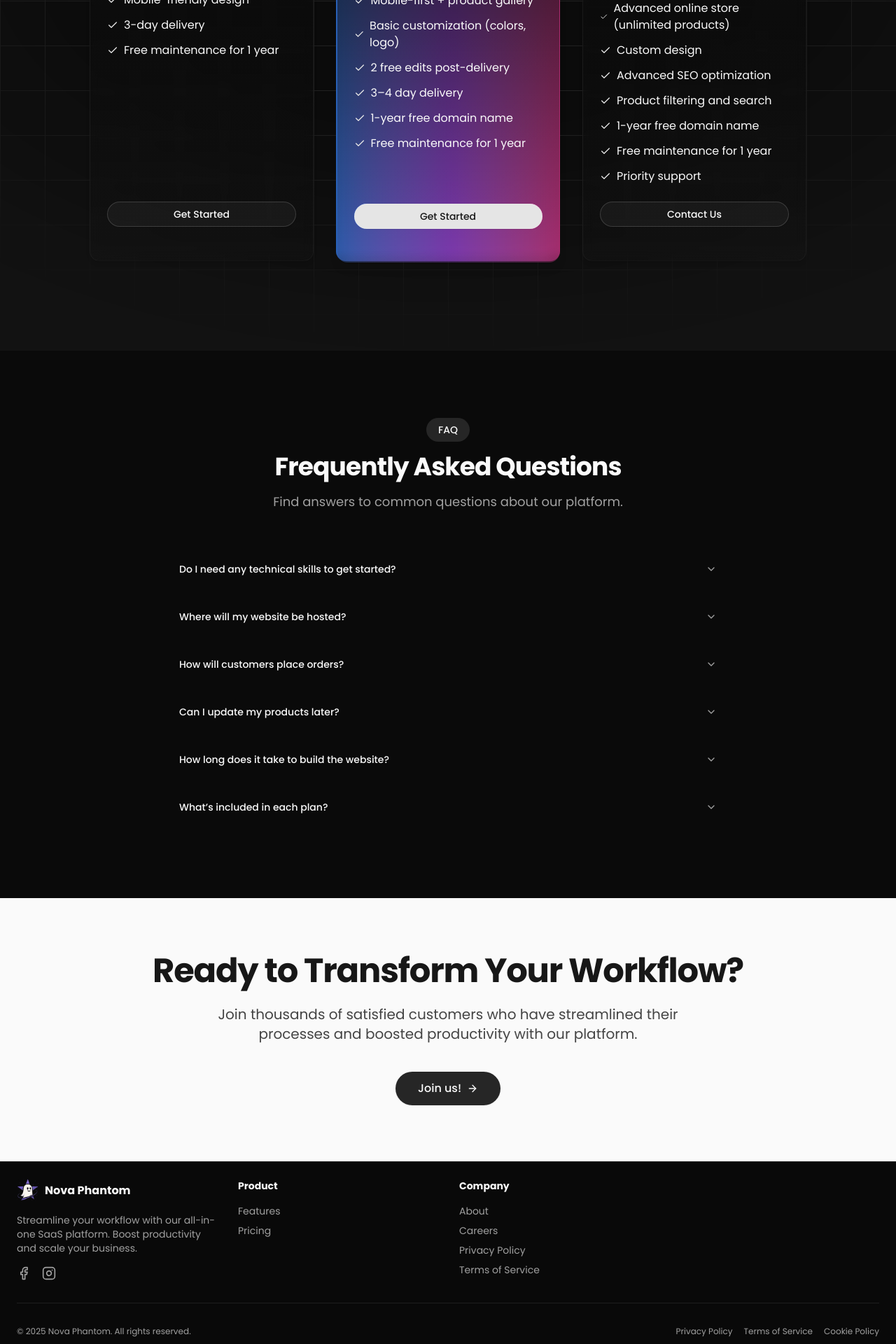
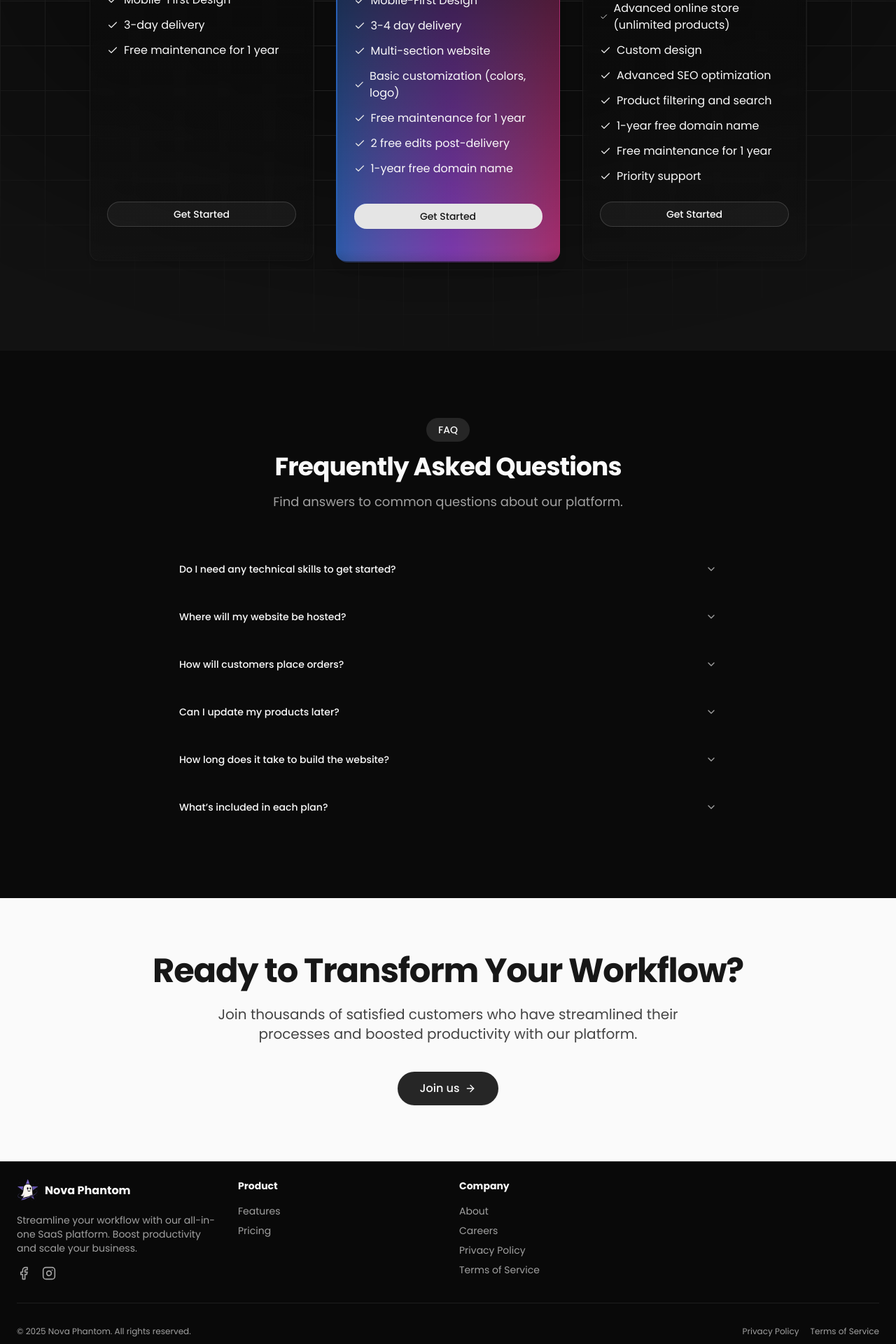
Before and after one commit to LIZEWESKI/nova-phantom, a React (Vite) app: page / in a window 1280 px wide. Shown: the part 3660-5580 px from the top of the page at 70% size. Built offline with nearby package versions, Linux system fonts and the light colour scheme.

Commit message:
added translate

```diff
--- a/src/components/footer/Footer.jsx
+++ b/src/components/footer/Footer.jsx
@@ -1,8 +1,11 @@
 import {Link} from "react-router"
 import { Facebook, Twitter, Linkedin, Instagram } from "lucide-react"
 import AppLogo from "../AppLogo"
+import { useTranslation } from "react-i18next"
 
 export default function Footer() {
+    const { t } = useTranslation()
+    const footer = (value) => t(`footer.${value}`)
   return (
     <footer className="w-full border-t flex items-center justify-center bg-background/95 backdrop-blur-sm">
       <div className="container flex flex-col gap-8 px-4 py-2 md:px-6 lg:py-6">
@@ -12,9 +15,7 @@ export default function Footer() {
                 <AppLogo/>
               <span>Nova Phantom</span>
             </div>
-            <p className="text-sm text-muted-foreground">
-              Streamline your workflow with our all-in-one SaaS platform. Boost productivity and scale your business.
-            </p>
+            <p className="text-sm text-muted-foreground">{footer("description")}</p>
             <div className="flex gap-4">
               <a href="#" className="text-muted-foreground hover:text-foreground transition-colors">
                 <Facebook className="size-5" />
@@ -27,60 +28,60 @@ export default function Footer() {
             </div>
           </div>
           <div className="space-y-4">
-            <h4 className="text-sm font-bold">Product</h4>
+            <h4 className="text-sm font-bold">{footer("product")}</h4>
             <ul className="space-y-2 text-sm">
               <li>
-                <Link href="#features" className="text-muted-foreground hover:text-foreground transition-colors">
-                  Features
-                </Link>
+                <a href="#features" className="text-muted-foreground hover:text-foreground transition-colors">
+                  {t("features.title")}
+                </a>
               </li>
               <li>
-                <Link href="#pricing" className="text-muted-foreground hover:text-foreground transition-colors">
-                  Pricing
-                </Link>
+                <a href="#pricing" className="text-muted-foreground hover:text-foreground transition-colors">
+                  {t("pricing.section")}
+                </a>
               </li>
             </ul>
           </div>
           <div className="space-y-4">
-            <h4 className="text-sm font-bold">Company</h4>
+            <h4 className="text-sm font-bold">{footer("company")}</h4>
             <ul className="space-y-2 text-sm">
               <li>
-                <Link href="#" className="text-muted-foreground hover:text-foreground transition-colors">
-                  About
-                </Link>
+                <a href="#" className="text-muted-foreground hover:text-foreground transition-colors">
+                {footer("about")}
+                </a>
               </li>
               <li>
-                <Link href="#" className="text-muted-foreground hover:text-foreground transition-colors">
-                  Careers
-                </Link>
+                <a href="#" className="text-muted-foreground hover:text-foreground transition-colors">
+                {footer("careers")}
+                </a>
               </li>
               <li>
-                <Link href="#" className="text-muted-foreground hover:text-foreground transition-colors">
-                  Privacy Policy
-                </Link>
+                <a href="#" className="text-muted-foreground hover:text-foreground transition-colors">
+                {footer("privacy")}
+                </a>
               </li>
               <li>
-                <Link href="#" className="text-muted-foreground hover:text-foreground transition-colors">
-                  Terms of Service
-                </Link>
+                <a href="#" className="text-muted-foreground hover:text-foreground transition-colors">
+                {footer("terms")}
+                </a>
               </li>
             </ul>
           </div>
         </div>
         <div className="flex flex-col gap-4 sm:flex-row justify-between items-center border-t border-border/90 pt-8">
           <p className="text-xs text-muted-foreground">
-            &copy; {new Date().getFullYear()} Nova Phantom. All rights reserved.
+            &copy; {new Date().getFullYear()} {t("brand")}. {footer("copyright")}
           </p>
           <div className="flex gap-4">
-            <Link href="#" className="text-xs text-muted-foreground hover:text-foreground transition-colors">
-              Privacy Policy
-            </Link>
-            <Link href="#" className="text-xs text-muted-foreground hover:text-foreground transition-colors">
-              Terms of Service
-            </Link>
-            <Link href="#" className="text-xs text-muted-foreground hover:text-foreground transition-colors">
+            <a href="#" className="text-xs text-muted-foreground hover:text-foreground transition-colors">
+            {footer("privacy")}
+            </a>
+            <a href="#" className="text-xs text-muted-foreground hover:text-foreground transition-colors">
+            {footer("terms")}
+            </a>
+            {/* <a href="#" className="text-xs text-muted-foreground hover:text-foreground transition-colors">
               Cookie Policy
-            </Link>
+            </a> */}
           </div>
         </div>
       </div>
--- a/src/components/home/CTASection.jsx
+++ b/src/components/home/CTASection.jsx
@@ -1,8 +1,12 @@
 import { motion } from "framer-motion";
 import { ArrowRight } from "lucide-react";
 import { Button } from "@/components/ui/button";
+import { useTranslation } from "react-i18next"
 
 export default function CTASection() {
+  const { t } = useTranslation()
+  const cta = (value) => t(`cta.${value}`)
+  const isRTL = document.documentElement.lang === "ar"
   return (
     <section className="w-full py-12 md:py-20 bg-card-foreground overflow-hidden" id="contact">
       <div className="container px-4 md:px-6 ">
@@ -13,13 +17,8 @@ export default function CTASection() {
           transition={{ duration: 0.5 }}
           className="flex flex-col items-center justify-center space-y-6 text-center"
         >
-          <h2 className="text-3xl text-primary-foreground md:text-4xl lg:text-5xl font-bold tracking-tight">
-            Ready to Transform Your Workflow?
-          </h2>
-          <p className="mx-auto max-w-[700px] text-primary-foreground/80 md:text-xl">
-            Join thousands of satisfied customers who have streamlined their
-            processes and boosted productivity with our platform.
-          </p>
+          <h2 className="text-3xl text-primary-foreground md:text-4xl lg:text-5xl font-bold tracking-tight">{cta("title")} </h2>
+          <p className="mx-auto max-w-[700px] text-primary-foreground/80 md:text-xl">{cta("description")}</p>
           <div className="flex flex-col sm:flex-row gap-4 mt-4">
             <a href="#contact">
               <Button
@@ -27,8 +26,8 @@ export default function CTASection() {
                 variant="secondary"
                 className="relative rounded-full h-12 px-8 text-base"
               >
-                <span className="relative z-20 flex items-center transition-transform duration-300 group-hover:scale-110">
-                  Join us!
+                <span className={`relative z-20 flex items-center transition-transform duration-300 group-hover:scale-110 ${isRTL ? "flex-row-reverse" : ""}`}>
+                {cta("button")}
                   <ArrowRight className="ml-2 size-4 transition-transform duration-300 group-hover:translate-x-1 group-hover:rotate-12" />
                 </span>
               </Button>
--- a/src/components/home/FeaturesSection.jsx
+++ b/src/components/home/FeaturesSection.jsx
@@ -68,7 +68,7 @@ const FeaturesSection = () => {
             className="rounded-full px-4 py-1.5 text-sm font-medium"
             variant="secondary"
           >
-            Features
+            {t("features.title")}
           </Badge>
           <h2 className="text-3xl md:text-4xl font-bold tracking-tight">
           {t("features.title")}
--- a/src/components/home/PricingSection.jsx
+++ b/src/components/home/PricingSection.jsx
@@ -3,57 +3,12 @@ import { Check } from "lucide-react"
 import { Badge } from "@/components/ui/badge"
 import { Button } from "@/components/ui/button"
 import { Card, CardContent } from "@/components/ui/card"
+import { useTranslation } from "react-i18next"
 
 export default function PricingSection() {
-  const packages = [
-    {
-      name: "Basic",
-      price: "799 MAD",
-      description: "Perfect for small retail businesses just getting started online.",
-      features: [
-        "1-page website",
-        "Up to 10 products",
-        "Mobile-friendly design",
-        "3-day delivery",
-        "Free maintenance for 1 year",
-      ],
-      cta: "Get Started",
-    },
-    {
-      name: "Business",
-      price: "2199 MAD",
-      description: "Ideal for growing retail businesses with more products.",
-      features: [
-        "Multi-section website",
-        "Up to 15 products",
-        "Mobile-first + product gallery",
-        "Basic customization (colors, logo)",
-        "2 free edits post-delivery",
-        "3–4 day delivery",
-        "1-year free domain name",
-        "Free maintenance for 1 year",
-      ],
-      cta: "Get Started",
-      popular: true,
-    },
-    {
-      name: "Premium",
-      price: "3999 MAD",
-      description: "For established retailers needing a comprehensive online presence.",
-      features: [
-        "Unlimited page responsive website",
-        "Advanced online store (unlimited products)",
-        "Custom design",
-        "Advanced SEO optimization",
-        "Product filtering and search",
-        "1-year free domain name",
-        "Free maintenance for 1 year",
-        "Priority support",
-      ],
-      cta: "Contact Us",
-    },
-  ]
-
+  const { t } = useTranslation()
+  const packages = t("pricing.plans", { returnObjects: true })
+  const pricing = (value) => t(`pricing.${value}`)
   return (
     <section id="pricing" className="w-full py-20 md:py-32 bg-muted/30 relative overflow-hidden">
       <div className="absolute inset-0 -z-10 h-full w-full bg-white dark:bg-black bg-[linear-gradient(to_right,#f0f0f0_1px,transparent_1px),linear-gradient(to_bottom,#f0f0f0_1px,transparent_1px)] dark:bg-[linear-gradient(to_right,#1f1f1f_1px,transparent_1px),linear-gradient(to_bottom,#1f1f1f_1px,transparent_1px)] bg-[size:4rem_4rem] [mask-image:radial-gradient(ellipse_80%_50%_at_50%_50%,#000_40%,transparent_100%)]"></div>
@@ -67,13 +22,10 @@ export default function PricingSection() {
           className="flex flex-col items-center justify-center space-y-4 text-center mb-12"
         >
           <Badge className="rounded-full px-4 py-1.5 text-sm font-medium" variant="secondary">
-            Pricing
+          {pricing("section")}
           </Badge>
-          <h2 className="text-3xl md:text-4xl font-bold tracking-tight">Simple, Transparent Pricing</h2>
-          <p className="max-w-[800px] text-muted-foreground md:text-lg">
-            Choose the package that's right for your retail business. All packages include a free domain name and
-            maintenance for 1 year.
-          </p>
+          <h2 className="text-3xl md:text-4xl font-bold tracking-tight">{pricing("title")}</h2>
+          <p className="max-w-[800px] text-muted-foreground md:text-lg">{pricing("description")}</p>
         </motion.div>
 
         <div className="mx-auto max-w-5xl">
@@ -99,14 +51,14 @@ export default function PricingSection() {
                 >
                   {pkg.popular && (
                     <div className="absolute top-0 right-0 bg-gradient-to-r from-blue-500 via-purple-500 to-pink-500 px-3 py-1 text-xs font-medium text-white rounded-bl-lg">
-                      Most Popular
+                      {pricing("mostPopular")}
                     </div>
                   )}
                   <CardContent className="p-6 flex flex-col h-full">
-                    <h3 className="text-2xl font-bold">{pkg.name}</h3>
+                    <h3 className="text-2xl font-bold">{pkg.type}</h3>
                     <div className="flex items-baseline mt-4">
-                      <span className="text-4xl font-bold">{pkg.price}</span>
-                      <span className="text-muted-foreground ml-1">one-time</span>
+                      <span className="text-4xl font-bold">{pkg.price} {pricing("currency")}</span>
+                      <span className="text-muted-foreground mx-1">{pricing("oneTime")}</span>
                     </div>
                     <p className="text-muted-foreground mt-2">{pkg.description}</p>
                     <ul className="space-y-3 my-6 flex-grow">
@@ -124,12 +76,12 @@ export default function PricingSection() {
                           <div className="absolute inset-0 rounded-full bg-gradient-to-r from-blue-500 via-purple-500 to-pink-500"></div>
                           <div className="absolute inset-[1.5px] rounded-full bg-background"></div>
                           <Button className="relative w-full rounded-full border-0">
-                            <span className="relative z-20 flex items-center justify-center">{pkg.cta}</span>
+                            <span className="relative z-20 flex items-center justify-center">{pkg.button}</span>
                           </Button>
                         </div>
                       ) : (
                         <Button className="w-full rounded-full" variant={pkg.popular ? "default" : "outline"}>
-                          {pkg.cta}
+                          {pkg.button}
                         </Button>
                       )}
                     </div>
--- a/src/translations/ar.json
+++ b/src/translations/ar.json
@@ -1,4 +1,5 @@
 {
+  "brand": "Nova Phantom",
   "nav": {
     "brand": "Nova Phantom",
     "home": "الرئيسية",
@@ -127,12 +128,14 @@
     "section": "الثمن",
     "title": "ثمن واضح وبسيط",
     "description": "اختار الباك اللي مناسب لتجارتك. جميع الباقات فيها دومين وصيانة مجانية لعام.",
+    "currency": "درهم",
+    "mostPopular": "الأكثر شعبية",
+    "oneTime": "مرة وحدة",
     "plans": [
       {
         "type": "بسيط",
         "price": "799",
         "description": "مناسب للمحلات الصغيرة اللي باغيين يبداو فالعالم الرقمي.",
-        "currency": "MAD",
         "features": [
           "موقع بصفحة وحدة",
           "حتى 10 منتجات",
@@ -146,7 +149,6 @@
         "type": "بيزنس",
         "price": "2199",
         "description": "مناسب للمحلات اللي كيكبرو وكيعرضو بزاف ديال المنتوجات.",
-        "currency": "MAD",
         "features": [
           "موقع بـ5 صفحات",
           "حتى 20 منتوج",
@@ -158,13 +160,13 @@
           "جوج تعديلات مجانية بعد التسليم",
           "دومين مجاني لعام"
         ],
+        "popular": true,
         "button": "بدا دابا"
       },
       {
         "type": "بريميوم",
         "price": "3999",
         "description": "للمحلات الكبار اللي باغين حضور رقمي متكامل.",
-        "currency": "MAD",
         "features": [
           "موقع متجاوب بصفحات غير محدودة",
           "متجر إلكتروني متطور (منتجات غير محدودة)",
@@ -179,9 +181,19 @@
       }
     ]
   },
-  "CTA": {
+  "cta": {
     "title": "واش واجد تبدّل طريقة خدمتك؟",
     "description": "التحق بآلاف الناس اللي سهلو خدمتهم وزادو الإنتاجية ديالهم مع منصتنا.",
     "button": "شارك معنا"
+  },
+  "footer": {
+    "description": "سهّل عملية عملك مع منصتنا الشاملة. زِد من إنتاجيتك وطوّر مشروعك.",
+    "product": "المنتج",
+    "company": "الشركة",
+    "about": "من نحن",
+    "careers": "الوظائف",
+    "privacy": "سياسة الخصوصية",
+    "terms": "شروط الخدمة",
+    "copyright": "جميع الحقوق محفوظة."
   }
 }
--- a/src/translations/en.json
+++ b/src/translations/en.json
@@ -1,4 +1,5 @@
 {
+  "brand": "Nova Phantom",
   "nav": {
     "brand": "Nova Phantom",
     "home": "Home",
@@ -99,34 +100,27 @@
     "questions": [
       {
         "question": "Do I need any technical skills to get started?",
-        "answer":
-          "Not at all! Just pick your plan, send your info via WhatsApp, and we’ll handle everything — from design to delivery."
+        "answer": "Not at all! Just pick your plan, send your info via WhatsApp, and we’ll handle everything — from design to delivery."
       },
       {
         "question": "Where will my website be hosted?",
-        "answer":
-          "Your website will be hosted for free using modern static hosting platforms. No need to pay monthly hosting fees."
+        "answer": "Your website will be hosted for free using modern static hosting platforms. No need to pay monthly hosting fees."
       },
       {
         "question": "How will customers place orders?",
-        "answer":
-          "Each product will have a button that redirects to your WhatsApp with a pre-filled message — simple, fast, and personal."
+        "answer": "Each product will have a button that redirects to your WhatsApp with a pre-filled message — simple, fast, and personal."
       },
       {
-        "question":
-          "Can I update my products later?",
-        "answer":
-          "Yes! Just message us on WhatsApp with the new details — we'll handle the updates based on your plan."
+        "question": "Can I update my products later?",
+        "answer": "Yes! Just message us on WhatsApp with the new details — we'll handle the updates based on your plan."
       },
       {
         "question": "How long does it take to build the website?",
-        "answer":
-          "Usually between 2 to 4 days, depending on your plan and how quickly you send the required info."
+        "answer": "Usually between 2 to 4 days, depending on your plan and how quickly you send the required info."
       },
       {
         "question": "What’s included in each plan?",
-        "answer":
-          "Each plan includes different features, like the number of products, design customization, and update frequency. You’ll see full details when you choose a plan."
+        "answer": "Each plan includes different features, like the number of products, design customization, and update frequency. You’ll see full details when you choose a plan."
       }
     ]
   },
@@ -134,12 +128,14 @@
     "section": "Pricing",
     "title": "Simple, Transparent Pricing",
     "description": "Choose the package that's right for your retail business. All packages include a free domain name and maintenance for 1 year.",
+    "currency": "MAD",
+    "mostPopular": "Most Popular",
+    "oneTime": "one-time",
     "plans": [
       {
         "type": "Basic",
         "price": "799",
         "description": "Perfect for small retail businesses just getting started online.",
-        "currency": "MAD",
         "features": [
           "1-page website",
           "Up to 10 products",
@@ -153,7 +149,6 @@
         "type": "Business",
         "price": "2199",
         "description": "Ideal for growing retail businesses with more products.",
-        "currency": "MAD",
         "features": [
           "5-page website",
           "Up to 20 products",
@@ -165,13 +160,13 @@
           "2 free edits post-delivery",
           "1-year free domain name"
         ],
+        "popular": true,
         "button": "Get Started"
       },
       {
         "type": "Premium",
         "price": "3999",
         "description": "For established retailers needing a comprehensive online presence.",
-        "currency": "MAD",
         "features": [
           "Unlimited page responsive website",
           "Advanced online store (unlimited products)",
@@ -186,19 +181,19 @@
       }
     ]
   },
-  "CTA": {
+  "cta": {
     "title": "Ready to Transform Your Workflow?",
     "description": "Join thousands of satisfied customers who have streamlined their processes and boosted productivity with our platform.",
     "button": "Join us"
   },
   "footer": {
+    "description": "Streamline your workflow with our all-in-one SaaS platform. Boost productivity and scale your business.",
+    "product": "Product",
+    "company": "Company",
+    "about": "About",
+    "careers": "Careers",
+    "privacy": "Privacy Policy",
     "terms": "Terms of Service",
-    "privacy": "Privacy Policy",
-    "contact": "Contact Us",
-    "social": {
-      "facebook": "Facebook",
-      "twitter": "Twitter",
-      "instagram": "Instagram"
-    }
+    "copyright": "All rights reserved."
   }
 }
--- a/src/translations/fr.json
+++ b/src/translations/fr.json
@@ -1,4 +1,5 @@
 {
+  "brand": "Nova Phantom",
   "nav": {
     "brand": "Nova Phantom",
     "home": "Accueil",
@@ -127,12 +128,14 @@
     "section": "Tarification",
     "title": "Tarification simple et transparente",
     "description": "Choisissez le forfait qui convient à votre boutique. Tous les forfaits incluent un nom de domaine gratuit et une maintenance pendant 1 an.",
-    "plans": [
+    "currency": "MAD",
+    "mostPopular": "Le plus populaire",
+    "oneTime": "Paiement unique",
+    "pricing": [
       {
         "type": "Basique",
         "price": "799",
         "description": "Parfait pour les petites boutiques qui démarrent en ligne.",
-        "currency": "MAD",
         "features": [
           "Site web d'une seule page",
           "Jusqu'à 10 produits",
@@ -146,7 +149,6 @@
         "type": "Business",
         "price": "2199",
         "description": "Idéal pour les boutiques en croissance avec plus de produits.",
-        "currency": "MAD",
         "features": [
           "Site web de 5 pages",
           "Jusqu'à 20 produits",
@@ -158,13 +160,13 @@
           "2 modifications gratuites après la livraison",
           "Nom de domaine gratuit pendant 1 an"
         ],
+        "popular": true,
         "button": "Commencer"
       },
       {
         "type": "Premium",
         "price": "3999",
         "description": "Pour les grandes boutiques ayant besoin d'une présence web complète.",
-        "currency": "MAD",
         "features": [
           "Site web réactif à pages illimitées",
           "Boutique en ligne avancée (produits illimités)",
@@ -179,9 +181,19 @@
       }
     ]
   },
-  "CTA": {
+  "cta": {
     "title": "Prêt à transformer votre façon de travailler ?",
     "description": "Rejoignez des milliers de clients satisfaits qui ont simplifié leurs processus et amélioré leur productivité grâce à notre plateforme.",
     "button": "Rejoignez-nous"
+  },
+  "footer": {
+    "description": "Simplifiez votre flux de travail avec notre plateforme SaaS tout-en-un. Améliorez votre productivité et développez votre entreprise.",
+    "product": "Produit",
+    "company": "Entreprise",
+    "about": "À propos",
+    "careers": "Carrières",
+    "privacy": "Politique de confidentialité",
+    "terms": "Conditions d'utilisation",
+    "copyright": "Tous droits réservés."
   }
 }
```
Also changed, not shown: 1 other file (tests, documents, lock files or other folders).
